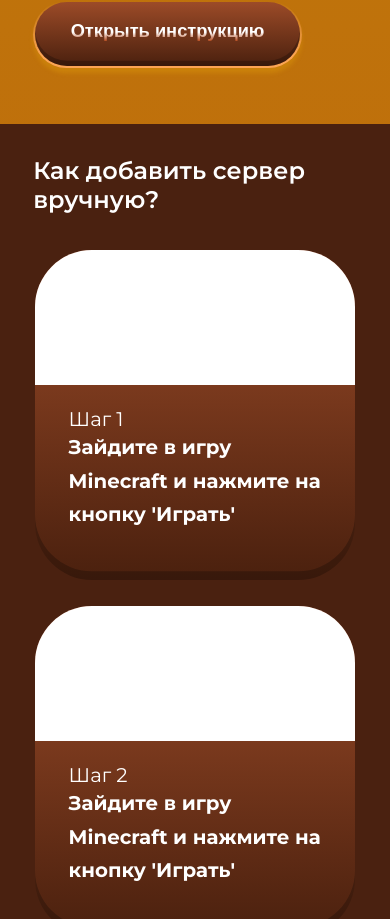
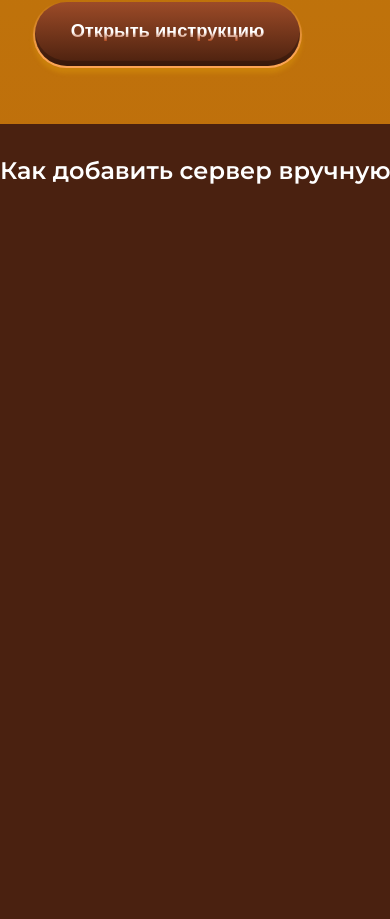
Before and after one commit to Kmsbismarckx/feplex, a React (Create React App) app: page /start in a window 390 px wide. Shown: the part 1700-2619 px from the top of the page. Built offline with nearby package versions, Linux system fonts and the light colour scheme.

Commit message:
IPhone optimizing

```diff
--- a/src/App.css
+++ b/src/App.css
@@ -64,7 +64,7 @@ a {
   padding-bottom: 68px;
 }
 .App .start .choose-server .choose-server__container {
-  width: 83%;
+  width: 1160px;
   margin: 0 auto;
 }
 .App .start .choose-server .choose-server__container .choose-server__name {
--- a/src/App.scss
+++ b/src/App.scss
@@ -78,7 +78,7 @@ a {
       padding-top: 70.45px;
       padding-bottom: 68px;
       .choose-server__container {
-        width: 83%;
+        width: 1160px;
         margin: 0 auto;
         .choose-server__name {
           font-style: normal;
--- a/src/components/PayModal/PayModal.css
+++ b/src/components/PayModal/PayModal.css
@@ -15,7 +15,7 @@
   z-index: 10;
 }
 .pay-modal .pay-modal__container {
-  max-height: 90%;
+  max-height: 95%;
   width: 1160px;
   padding: 1.53px;
   border-radius: 49.7748px;
--- a/src/components/PayModal/PayModal.scss
+++ b/src/components/PayModal/PayModal.scss
@@ -15,7 +15,7 @@
   backdrop-filter: blur(12.5px);
   z-index: 10;
   .pay-modal__container {
-    max-height: 90%;
+    max-height: 95%;
     width: 1160px;
     padding: 1.53px;
     border-radius: 49.7748px;
```
